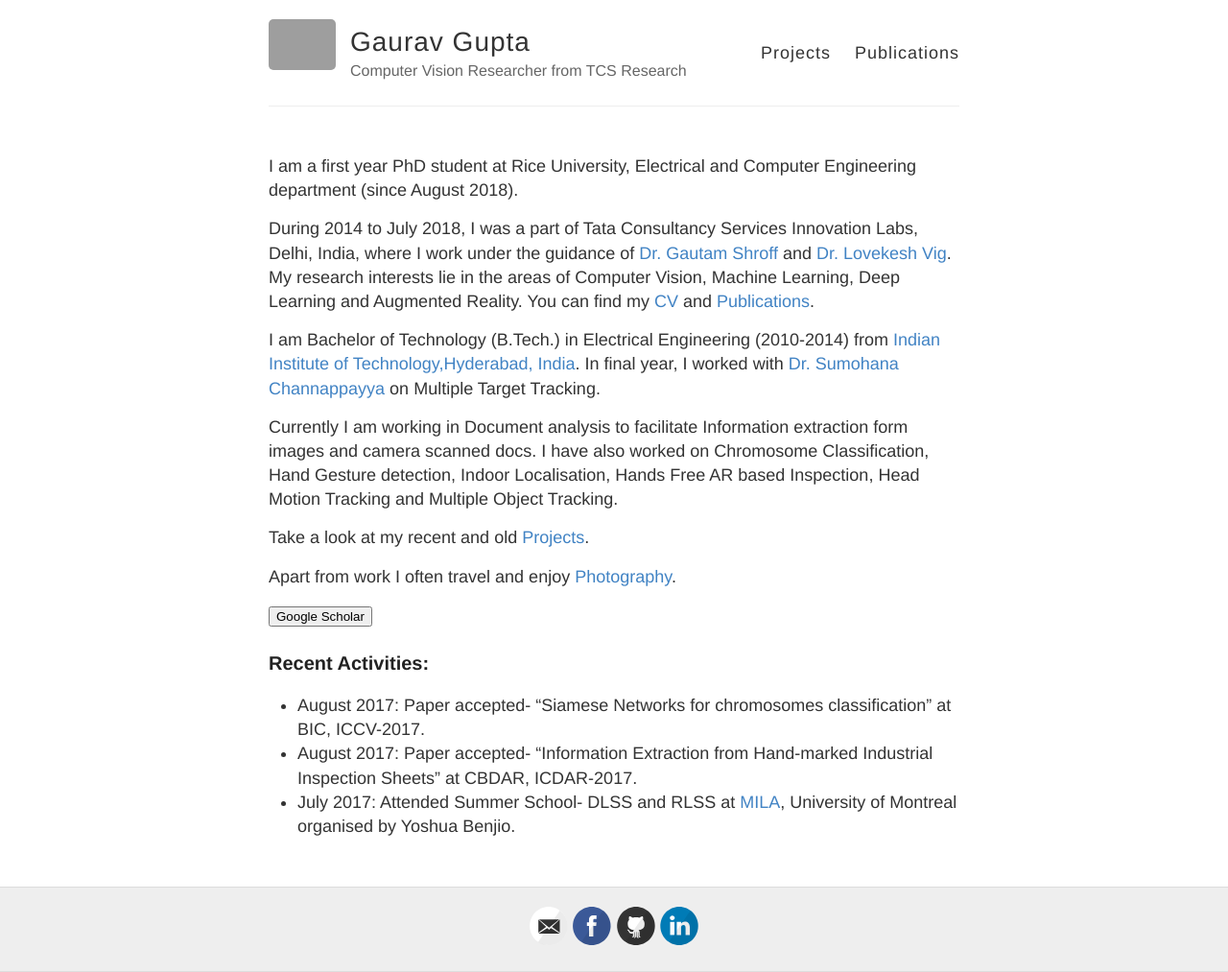
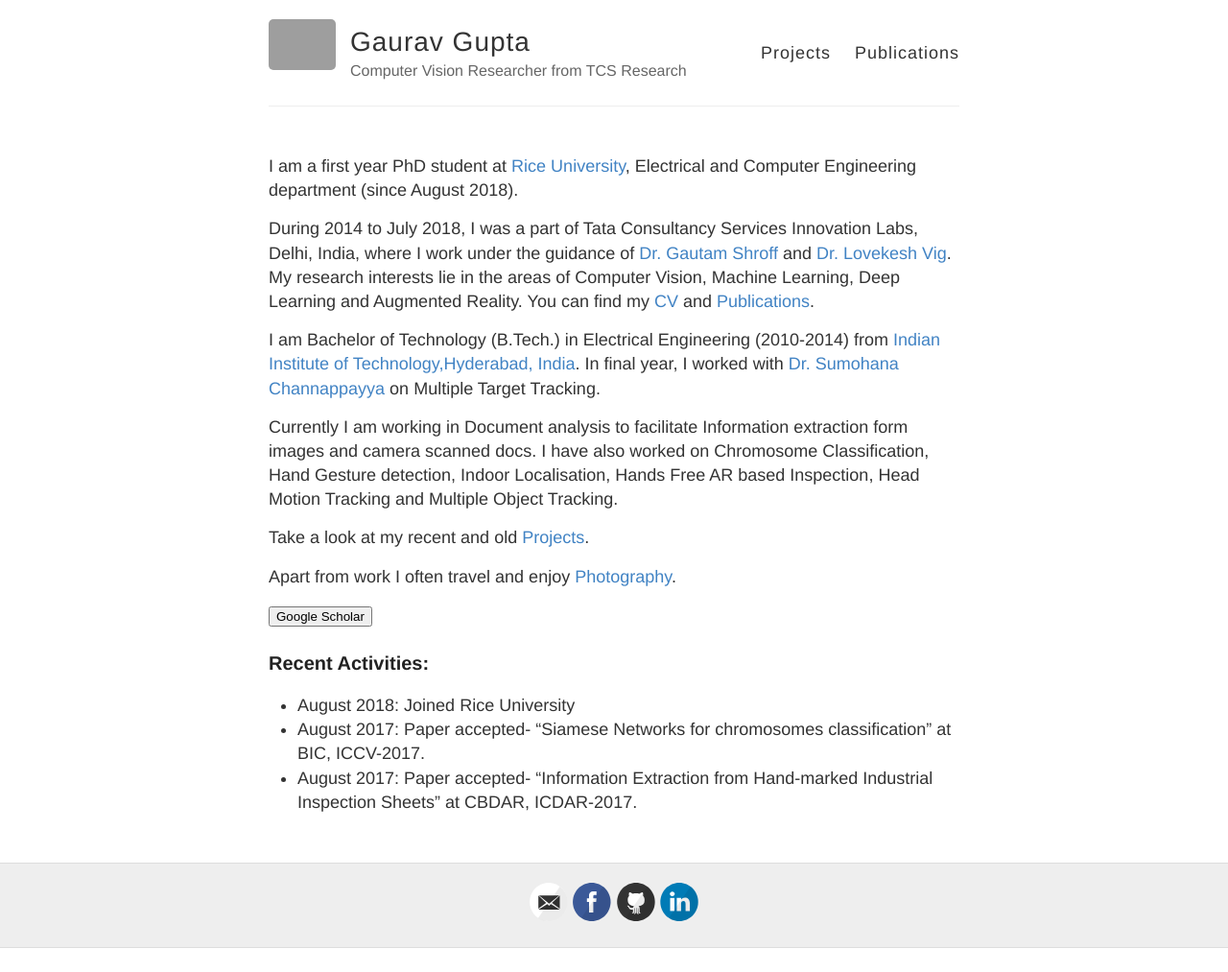
Before and after one commit to gaurav16gupta/gaurav16gupta.github.io, a Jekyll site: the page built from index.md, in a window 1280 px wide. Shown: the whole page at 96% size. Built offline with Jekyll 4.4.1, drawn with Linux system fonts in a browser that asks for light colours; after the commit the page ends 988 px from its top, so only the background shows below that; grey boxes are pictures that could not be loaded.

Commit message:
Update index.md

```diff
--- a/index.md
+++ b/index.md
@@ -3,7 +3,7 @@ layout: page
 published: true
 ---
 
-I am a first year PhD student at Rice University, Electrical and Computer Engineering department (since August 2018).
+I am a first year PhD student at [Rice University](https://eceweb.rice.edu/), Electrical and Computer Engineering department (since August 2018).
 
 During 2014 to July 2018, I was a part of Tata Consultancy Services Innovation Labs, Delhi, India, where I work under the guidance of [Dr. Gautam Shroff](https://www.linkedin.com/in/gautam-shroff-066901/) and [Dr. Lovekesh Vig](https://sites.google.com/site/lovekeshhome/). My research interests lie in the areas of Computer Vision, Machine Learning, Deep Learning and Augmented Reality. You can find my [CV](https://gaurav16gupta.github.io/Resume-%20Gaurav%20Gupta.pdf) and [Publications](https://gaurav16gupta.github.io/publications/).
 
@@ -20,6 +20,6 @@ Apart from work I often travel and enjoy [Photography](https://500px.com/gaurav1
 </form>
 
 ### Recent Activities:
+* August 2018: Joined Rice University
 * August 2017: Paper accepted- "Siamese Networks for chromosomes classification" at BIC, ICCV-2017.
 * August 2017: Paper accepted- "Information Extraction from Hand-marked Industrial Inspection Sheets" at CBDAR, ICDAR-2017.
-* July 2017: Attended Summer School- DLSS and RLSS at [MILA](https://mila.quebec/en/cours/deep-learning-summer-school-2017/), University of Montreal organised by Yoshua Benjio.
```
